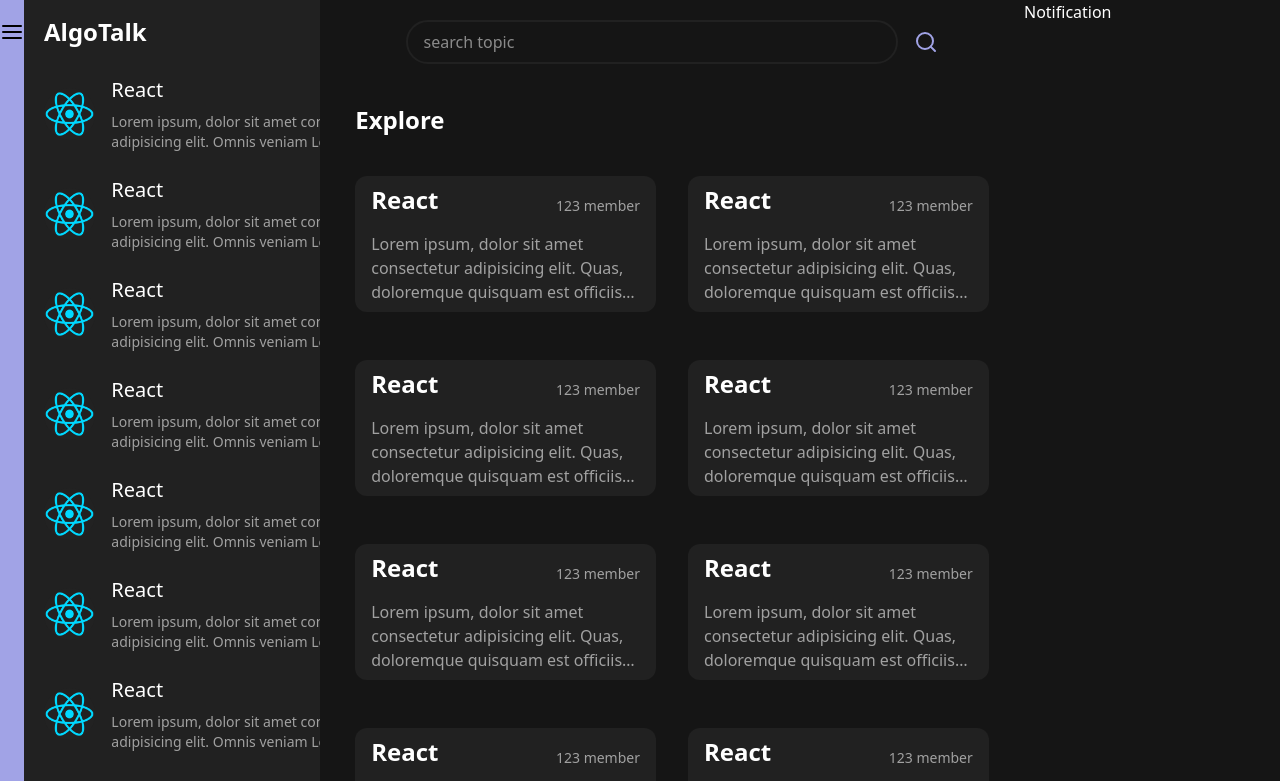
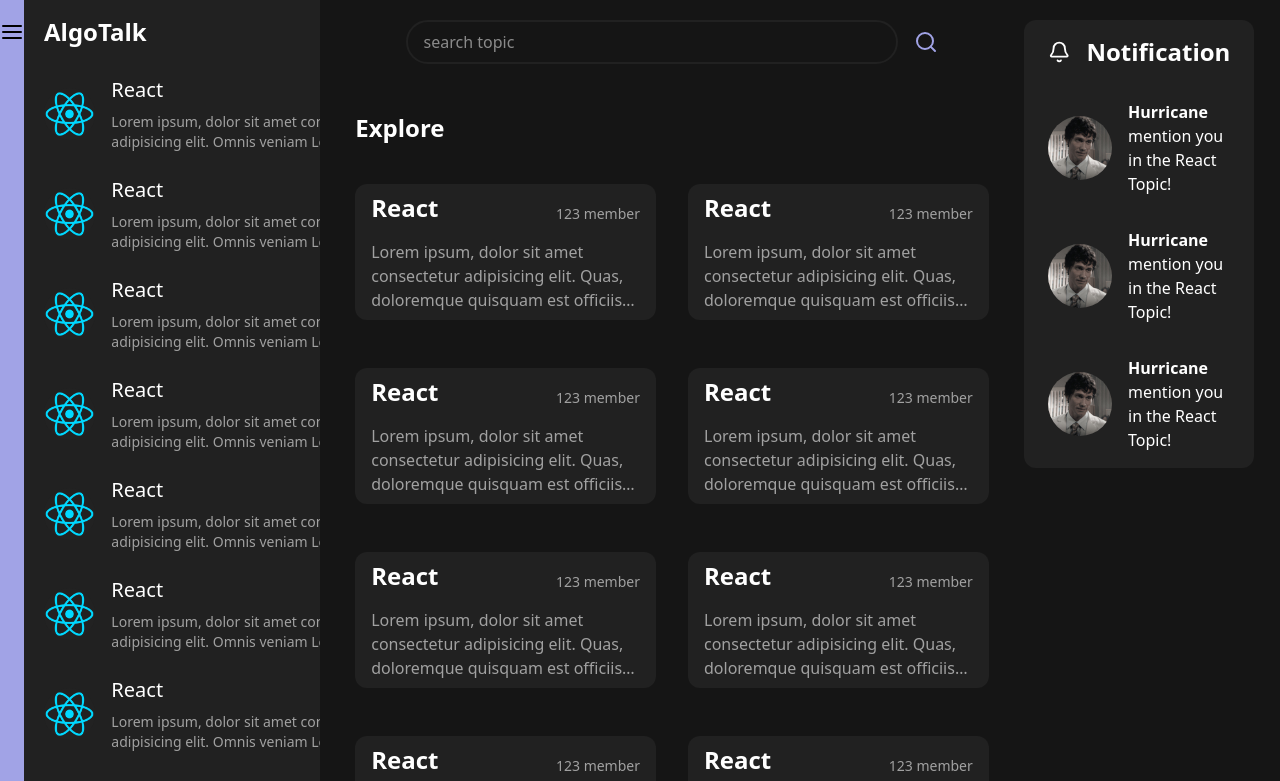
Before and after one commit to HT-Logic/AlgoTalk, a React (Vite) app in the folder client/: page / in a window 1280 px wide. Shown: the top 781 px of the page. Built offline with nearby package versions, Linux system fonts and the light colour scheme.

Commit message:
Explore Page for mobile done

```diff
--- a/client/src/App.jsx
+++ b/client/src/App.jsx
@@ -1,12 +1,22 @@
 import { createBrowserRouter, RouterProvider } from "react-router";
 import Main from "./layouts/Main";
 import MainPage from "./pages/Main";
+import Explore from "./pages/Explore";
 
 const router = createBrowserRouter([
   {
     path: "/",
     element: <Main />,
-    children: [{ index: true, element: <MainPage /> }],
+    children: [
+      {
+        index: true,
+        element: <MainPage />,
+      },
+      {
+        path: "/explore",
+        element: <Explore />,
+      },
+    ],
   },
 ]);
 
--- a/client/src/components/Notification.jsx
+++ /dev/null
@@ -1,11 +0,0 @@
-import React from "react";
-
-const Notification = () => {
-  return (
-    <section className="bg-midnight w-[20%] min-h-screen text-white">
-      Notification
-    </section>
-  );
-};
-
-export default Notification;
--- /dev/null
+++ b/client/src/components/NotificationMessage.jsx
@@ -0,0 +1,21 @@
+import React from "react";
+
+const NotificationMessage = () => {
+  return (
+    <section className="flex justify-center items-center gap-4 py-4">
+      <img
+        src="../src/assets/Hurricane.jpg"
+        alt=""
+        className="h-16 object-cover rounded-full"
+      />
+      <div>
+        <p>
+          <span className="font-semibold">Hurricane</span> mention you in the
+          React Topic!
+        </p>
+      </div>
+    </section>
+  );
+};
+
+export default NotificationMessage;
--- /dev/null
+++ b/client/src/components/Notifications.jsx
@@ -0,0 +1,20 @@
+import React from "react";
+import NotificationMessage from "./NotificationMessage";
+import { Bell } from "lucide-react";
+
+const Notifications = () => {
+  return (
+    <section className="bg-midnight w-[20%] min-h-screen text-white">
+      <div className="mt-5 bg-night px-6 pt-4 w-[90%] rounded-xl">
+        <div className="text-2xl font-semibold mb-4 flex items-center gap-4">
+          <Bell /> Notification
+        </div>
+        <NotificationMessage />
+        <NotificationMessage />
+        <NotificationMessage />
+      </div>
+    </section>
+  );
+};
+
+export default Notifications;
--- a/client/src/layouts/Main.jsx
+++ b/client/src/layouts/Main.jsx
@@ -1,8 +1,8 @@
 import React from "react";
 import { Outlet } from "react-router-dom";
 import SideNavBar from "../components/SideNavBar";
-import Notification from "../components/Notification";
 import BottomNavBar from "../components/BottomNavBar";
+import Notifications from "../components/Notifications";
 
 const Main = () => {
   return (
@@ -10,9 +10,9 @@
       <section className="hidden md:flex">
         <SideNavBar />
         <Outlet />
-        <Notification />
+        <Notifications />
       </section>
-      <section className="md:hidden">
+      <section className="md:hidden bg-midnight text-white">
         <Outlet />
         <BottomNavBar />
       </section>
--- a/client/src/pages/Explore.jsx
+++ b/client/src/pages/Explore.jsx
@@ -3,9 +3,9 @@
 
 const Explore = () => {
   return (
-    <section className=" w-[90%] mx-auto mt-10">
+    <section className="w-[90%] mx-auto md:mt-4 pb-20 md:pb-0 pt-8">
       <div className="mb-10 text-2xl font-semibold">Explore</div>
-      <div className=" grid grid-cols-2 gap-8 gap-y-12">
+      <div className="flex flex-col gap-8 md:grid md:grid-cols-2 md:gap-8 md:gap-y-12">
         <Topic />
         <Topic />
         <Topic />
```
Also changed, not shown: client/src/assets/Hurricane.jpg (added).
